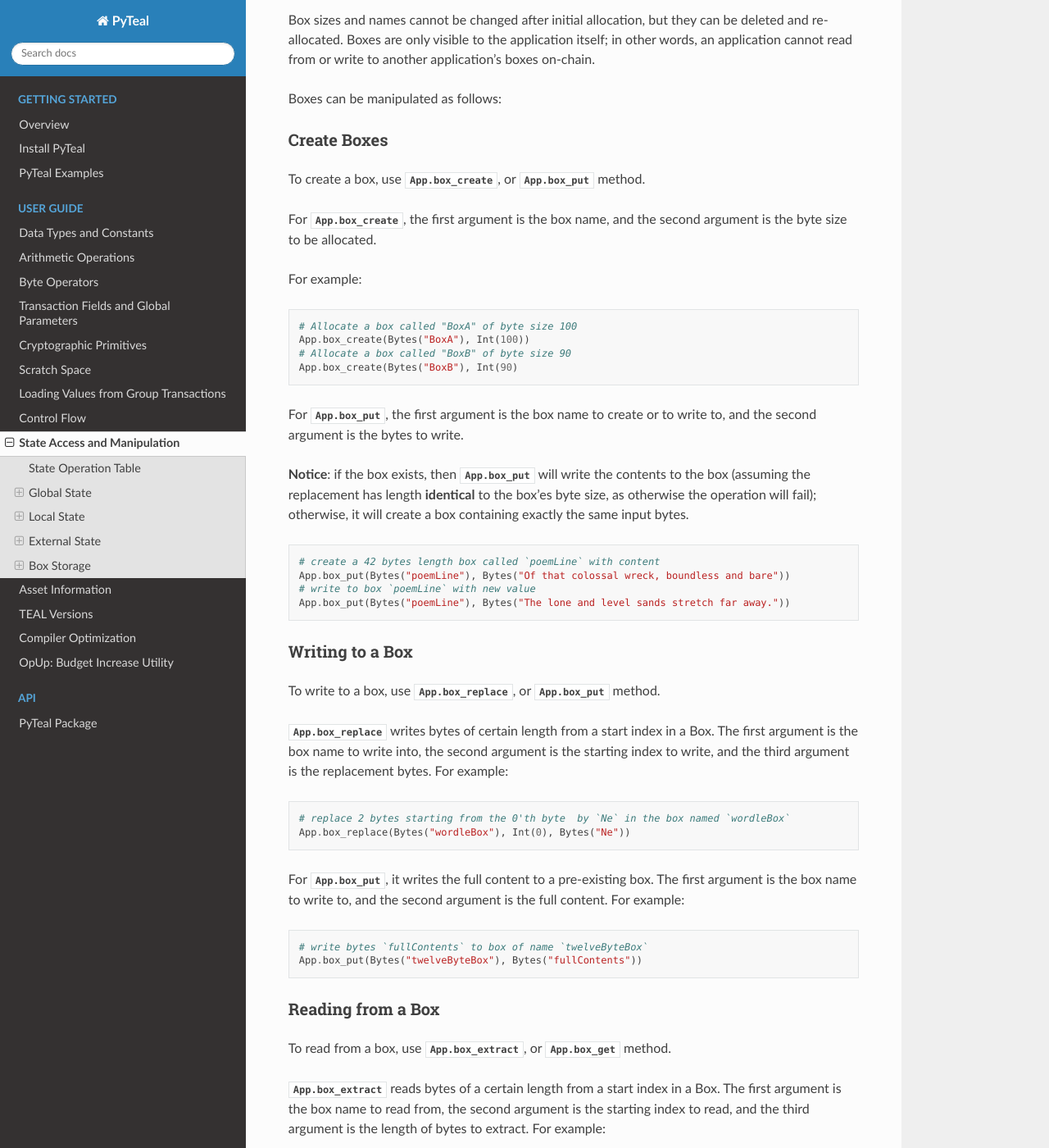
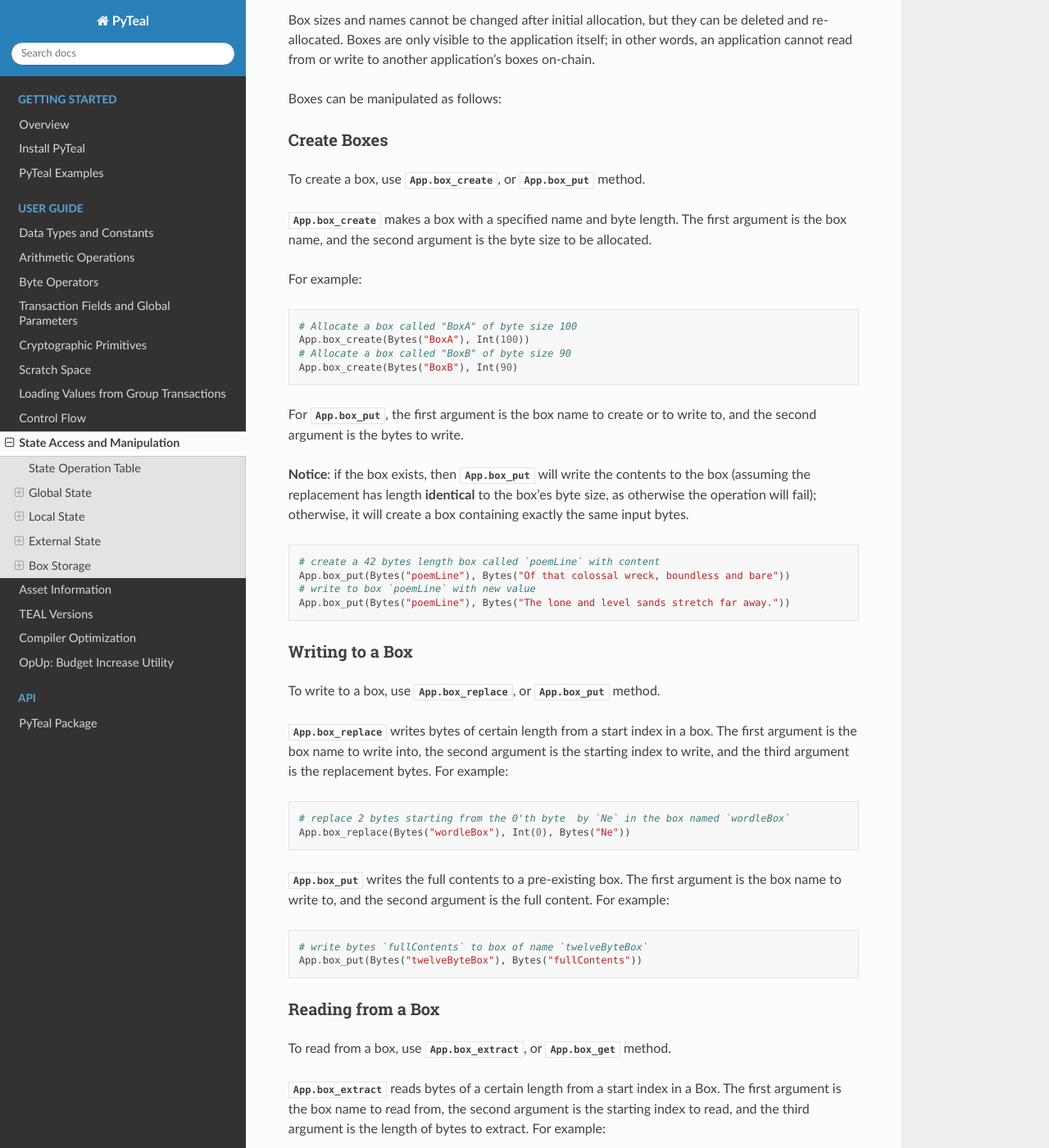
Before and after one commit to algorand/pyteal, a Sphinx documentation site: the page built from docs/state.rst, in a window 1280 px wide and 1400 px high, scrolled down 5239 px. Shown: the whole window at 82% size. Built offline with Sphinx 7.4.7 and the Read the Docs theme 2.0.0, drawn with Linux system fonts in a browser that asks for light colours.

Commit message:
polishing

```diff
--- a/docs/state.rst
+++ b/docs/state.rst
@@ -267,7 +267,8 @@ Create Boxes
 
 To create a box, use :any:`App.box_create`, or :any:`App.box_put` method.
 
-For :any:`App.box_create`, the first argument is the box name, and the second argument is the byte size to be allocated.
+:any:`App.box_create` makes a box with a specified name and byte length.
+The first argument is the box name, and the second argument is the byte size to be allocated.
 
 For example:
 
@@ -296,7 +297,7 @@ Writing to a Box
 
 To write to a box, use :any:`App.box_replace`, or :any:`App.box_put` method.
 
-:any:`App.box_replace` writes bytes of certain length from a start index in a Box.
+:any:`App.box_replace` writes bytes of certain length from a start index in a box.
 The first argument is the box name to write into, the second argument is the starting index to write,
 and the third argument is the replacement bytes. For example:
 
@@ -305,7 +306,7 @@ and the third argument is the replacement bytes. For example:
    # replace 2 bytes starting from the 0'th byte  by `Ne` in the box named `wordleBox`
    App.box_replace(Bytes("wordleBox"), Int(0), Bytes("Ne"))
 
-For :any:`App.box_put`, it writes the full content to a pre-existing box.
+:any:`App.box_put` writes the full contents to a pre-existing box.
 The first argument is the box name to write to, and the second argument is the full content.
 For example:
 
```
